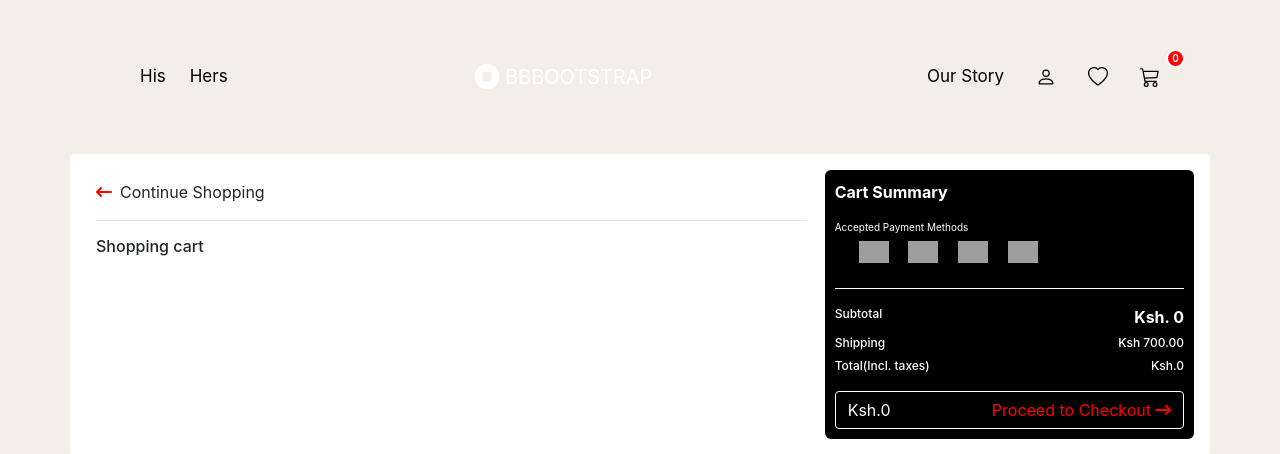
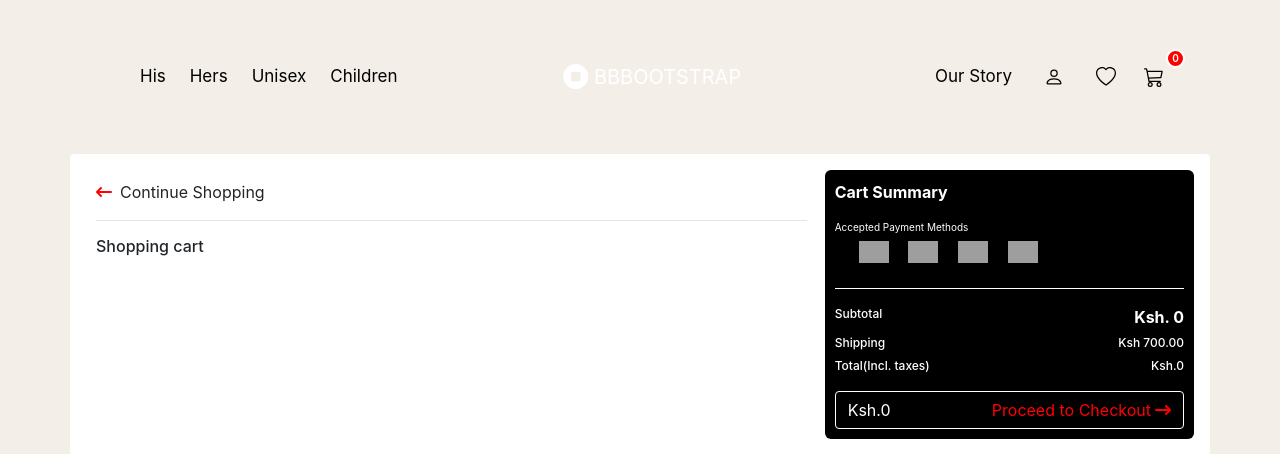
Before and after one commit to AtienoObwanda/zenith, a Django app: page /cart/ in a window 1280 px wide. Shown: the top 454 px of the page. Run offline with Django 3.2, Linux system fonts and the light colour scheme; some libraries are stand-ins or nearby versions; grey boxes are pictures that could not be loaded.

Commit message:
navbar is responsive

```diff
--- a/templates/base.html
+++ b/templates/base.html
@@ -52,6 +52,8 @@
       <ul class="navbar-nav mr-auto">
         <li class="nav-item"> <a class="nav-link" href="/zenith/categories/his">His</a> </li>
         <li class="nav-item"> <a class="nav-link" href="/zenith/categories/hers">Hers</a> </li>
+        <li class="nav-item"> <a class="nav-link" href="/zenith/categories/unisex">Unisex</a> </li>
+        <li class="nav-item"> <a class="nav-link" href="/zenith/categories/children">Children</a> </li>
       </ul>
       <p class="d-none d-md-block lead mb-0 text-white"> <i class="fa d-inline fa-lg fa-stop-circle"></i> <b> BBBOOTSTRAP</b> </p>
       <ul class="navbar-nav ml-auto">
@@ -73,7 +75,7 @@
             </svg>
           </a>
       </li>
-        <li class="nav-item mx-1">
+        <li class="nav-item">
             <a class="nav-link" type="button" role="button" href="{% url "Cart:cart_summary"%}"
                   class="btn btn-outline-secondary border-0 basket-btn">
 
```
